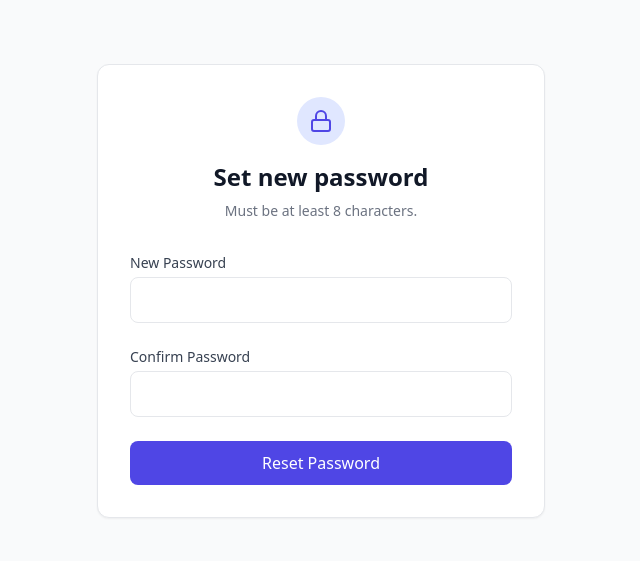
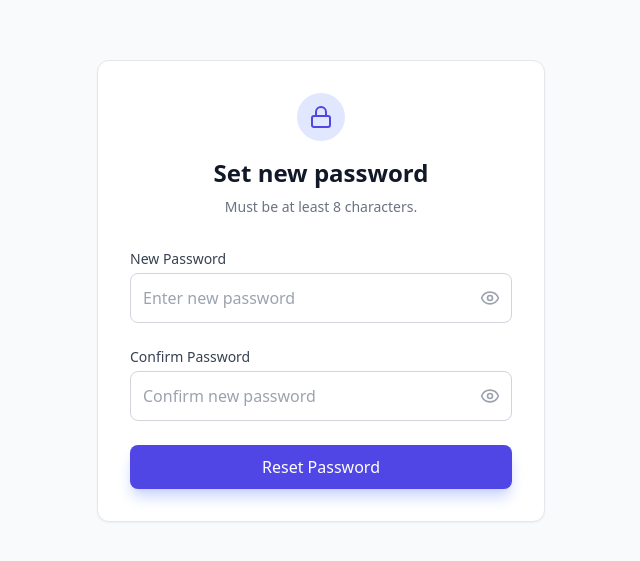
Before and after one commit to GaneshM2714/Smart-Recall, a React (Vite) app in the folder client/: page /reset-password/1 in a window 1280 px wide. Shown: the part 109-670 px from the top of the page, without its empty margins (319-959 px from the left). Built offline with nearby package versions, Linux system fonts and the light colour scheme; no server answers.

Commit message:
Update index.js for quick db queries

```diff
--- /dev/null
+++ b/client/src/components/PasswordInput.jsx
@@ -0,0 +1,29 @@
+import { useState } from 'react';
+import { Eye, EyeOff } from 'lucide-react';
+
+const PasswordInput = ({ value, onChange, placeholder = "Password", name }) => {
+  const [show, setShow] = useState(false);
+
+  return (
+    <div className="relative">
+      <input
+        type={show ? "text" : "password"}
+        name={name}
+        value={value}
+        onChange={onChange}
+        placeholder={placeholder}
+        className="w-full p-3 rounded-lg border border-gray-300 dark:border-gray-600 bg-white dark:bg-gray-800 text-gray-900 dark:text-white focus:ring-2 focus:ring-indigo-500 outline-none transition-all pr-10"
+        required
+      />
+      <button
+        type="button"
+        onClick={() => setShow(!show)}
+        className="absolute right-3 top-1/2 -translate-y-1/2 text-gray-400 hover:text-gray-600 dark:hover:text-gray-200 transition-colors"
+      >
+        {show ? <EyeOff size={20} /> : <Eye size={20} />}
+      </button>
+    </div>
+  );
+};
+
+export default PasswordInput;
--- a/client/src/pages/Login.jsx
+++ b/client/src/pages/Login.jsx
@@ -4,6 +4,7 @@ import { useNavigate, Link } from 'react-router-dom';
 import toast from 'react-hot-toast';
 import { BookOpen } from 'lucide-react';
 import Card from '../components/ui/Card'; // Consistent UI
+import PasswordInput from '../components/PasswordInput';
 
 function Login() {
   const [email, setEmail] = useState('');
@@ -50,13 +51,10 @@ function Login() {
 
           <div className="mb-6">
             <label className="block text-sm font-medium text-gray-700 dark:text-gray-300 mb-1">Password</label>
-            <input
-              className="w-full p-2.5 border border-gray-300 dark:border-gray-600 rounded-lg bg-white dark:bg-gray-700 text-gray-900 dark:text-white focus:ring-2 focus:ring-indigo-500 outline-none transition-colors"
-              type="password"
-              placeholder="••••••••"
+            <PasswordInput
               value={password}
               onChange={(e) => setPassword(e.target.value)}
-              required
+              placeholder="Choose a strong password"
             />
           </div>
           <div className="flex justify-end mb-6">
--- a/client/src/pages/Register.jsx
+++ b/client/src/pages/Register.jsx
@@ -4,6 +4,7 @@ import { useNavigate, Link } from 'react-router-dom';
 import toast from 'react-hot-toast';
 import { UserPlus } from 'lucide-react';
 import Card from '../components/ui/Card';
+import PasswordInput from '../components/PasswordInput';
 
 function Register() {
   const [email, setEmail] = useState('');
@@ -16,7 +17,7 @@ function Register() {
       await API.post('/auth/register', { email, password });
       toast.success('Account created! Logging you in...');
 
-      // Optional: Auto-login after register
+      // Auto-login after register
       const { data } = await API.post('/auth/login', { email, password });
       localStorage.setItem('token', data.token);
 
@@ -51,13 +52,11 @@ function Register() {
 
           <div className="mb-6">
             <label className="block text-sm font-medium text-gray-700 dark:text-gray-300 mb-1">Password</label>
-            <input
-              className="w-full p-2.5 border border-gray-300 dark:border-gray-600 rounded-lg bg-white dark:bg-gray-700 text-gray-900 dark:text-white focus:ring-2 focus:ring-indigo-500 outline-none transition-colors"
-              type="password"
-              placeholder="Choose a strong password"
+            {/* UPDATED: Using the custom PasswordInput component */}
+            <PasswordInput
               value={password}
               onChange={(e) => setPassword(e.target.value)}
-              required
+              placeholder="Choose a strong password"
             />
           </div>
 
--- a/client/src/pages/ResetPassword.jsx
+++ b/client/src/pages/ResetPassword.jsx
@@ -2,6 +2,7 @@ import { useState } from 'react';
 import { useParams, useNavigate } from 'react-router-dom';
 import API from '../api';
 import Card from '../components/ui/Card';
+import PasswordInput from '../components/PasswordInput'; // Import the new component
 import toast from 'react-hot-toast';
 import { Lock } from 'lucide-react';
 
@@ -10,51 +11,68 @@ function ResetPassword() {
   const navigate = useNavigate();
   const [password, setPassword] = useState('');
   const [confirmPassword, setConfirmPassword] = useState('');
+  const [loading, setLoading] = useState(false); // Added loading state
 
   const handleSubmit = async (e) => {
     e.preventDefault();
+
+    // Basic validation
     if (password !== confirmPassword) return toast.error("Passwords do not match");
+    if (password.length < 8) return toast.error("Password must be at least 8 characters");
+
+    setLoading(true);
 
     try {
       await API.post(`/auth/reset-password/${token}`, { password });
       toast.success('Password reset successfully!');
-      navigate('/login');
+
+      // Delay redirect slightly so user sees the success message
+      setTimeout(() => navigate('/login'), 1500);
+
     } catch (error) {
-      toast.error("Invalid or expired token");
+      toast.error(error.response?.data?.error || "Invalid or expired token");
+    } finally {
+      setLoading(false);
     }
   };
 
   return (
-    <div className="min-h-screen bg-gray-50 dark:bg-gray-900 flex items-center justify-center p-4">
-      <Card className="max-w-md w-full p-8">
+    <div className="min-h-screen bg-gray-50 dark:bg-gray-900 flex items-center justify-center p-4 transition-colors">
+      <Card className="max-w-md w-full p-8 animate-scale-in">
         <div className="text-center mb-8">
-          <div className="inline-flex items-center justify-center w-12 h-12 rounded-full bg-indigo-100 text-indigo-600 mb-4">
+          <div className="inline-flex items-center justify-center w-12 h-12 rounded-full bg-indigo-100 dark:bg-indigo-900/30 text-indigo-600 dark:text-indigo-400 mb-4">
             <Lock size={24} />
           </div>
           <h1 className="text-2xl font-bold text-gray-900 dark:text-white">Set new password</h1>
-          <p className="text-gray-500 mt-2 text-sm">Must be at least 8 characters.</p>
+          <p className="text-gray-500 dark:text-gray-400 mt-2 text-sm">Must be at least 8 characters.</p>
         </div>
 
         <form onSubmit={handleSubmit} className="space-y-6">
           <div>
             <label className="block text-sm font-medium text-gray-700 dark:text-gray-300 mb-1">New Password</label>
-            <input
-              type="password" required minLength={8}
-              className="w-full p-2.5 border rounded-lg dark:bg-gray-800 dark:border-gray-700 dark:text-white"
-              value={password} onChange={(e) => setPassword(e.target.value)}
+            <PasswordInput
+              value={password}
+              onChange={(e) => setPassword(e.target.value)}
+              placeholder="Enter new password"
+              name="new-password"
             />
           </div>
           <div>
             <label className="block text-sm font-medium text-gray-700 dark:text-gray-300 mb-1">Confirm Password</label>
-            <input
-              type="password" required minLength={8}
-              className="w-full p-2.5 border rounded-lg dark:bg-gray-800 dark:border-gray-700 dark:text-white"
-              value={confirmPassword} onChange={(e) => setConfirmPassword(e.target.value)}
+            <PasswordInput
+              value={confirmPassword}
+              onChange={(e) => setConfirmPassword(e.target.value)}
+              placeholder="Confirm new password"
+              name="confirm-password"
             />
           </div>
 
-          <button type="submit" className="w-full bg-indigo-600 text-white py-2.5 rounded-lg hover:bg-indigo-700 transition">
-            Reset Password
+          <button
+            type="submit"
+            disabled={loading}
+            className="w-full bg-indigo-600 text-white py-2.5 rounded-lg hover:bg-indigo-700 transition disabled:opacity-50 disabled:cursor-not-allowed font-medium shadow-lg shadow-indigo-200 dark:shadow-none"
+          >
+            {loading ? 'Resetting...' : 'Reset Password'}
           </button>
         </form>
       </Card>
```
Also changed, not shown: 1 other file (tests, documents, lock files or other folders).
